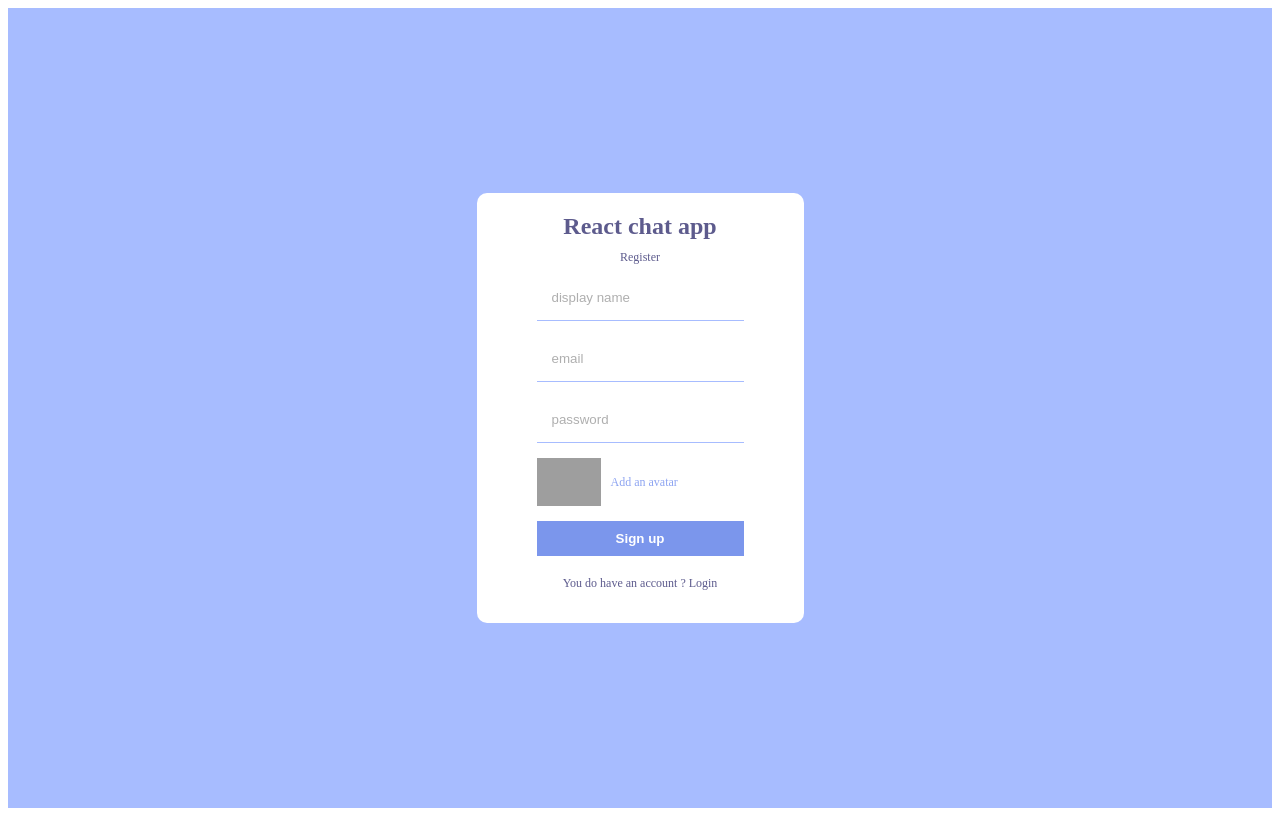
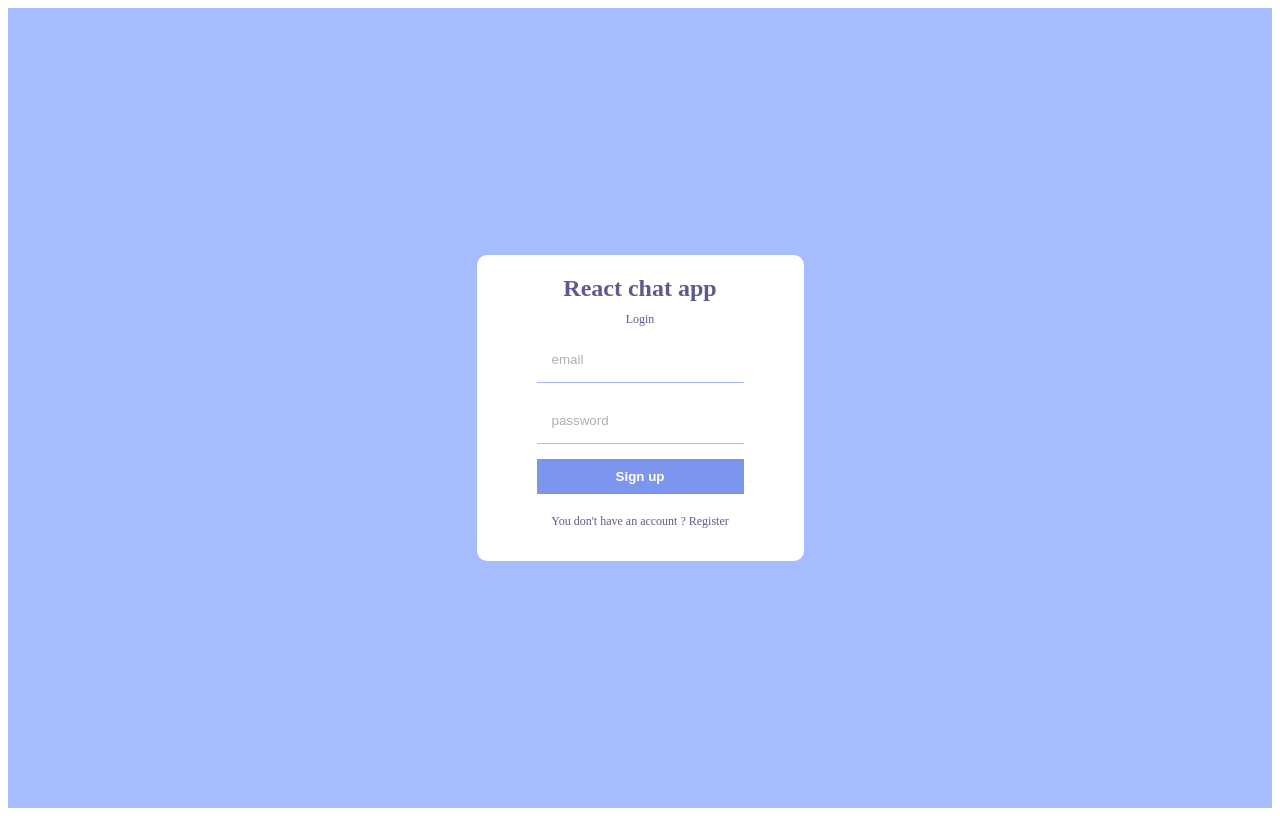
Before and after one commit to ViktorGeorgiev98/chatAppReact, a React (Vite) app in the folder client/: page / in a window 1280 px wide. Built offline with nearby package versions, Linux system fonts and the light colour scheme; grey boxes are pictures that could not be loaded.

Commit message:
created login page component

```diff
--- a/client/src/App.jsx
+++ b/client/src/App.jsx
@@ -1,5 +1,6 @@
 
 import '../src/style.scss'
+import Login from './components/Login/Login'
 import Register from './components/Register/Register'
 
 function App() {
@@ -7,7 +8,8 @@
 
   return (
     <>
-     <Register />
+     {/* <Register /> */}
+     <Login />
     </>
   )
 }
--- /dev/null
+++ b/client/src/components/Login/Login.jsx
@@ -0,0 +1,22 @@
+
+
+const Login = () => {
+
+    return (
+        <div className="formContainer">
+            <div className="formWrapper">
+                <span className="logo">React chat app</span>
+                <span className="title">Login</span>
+                <form>
+                    <input type="email" placeholder="email" />
+                    <input type="password" placeholder="password" />
+                    <button>Sign up</button>
+                </form>
+                <p>You don't have an account ? Register</p>
+            </div>
+
+        </div>
+    )
+}
+
+export default Login;
--- a/client/src/style.scss
+++ b/client/src/style.scss
@@ -54,10 +54,11 @@
                 gap: 10px;
                 color: #8da4f1;
                 font-size: 12px;
+                cursor: pointer;
 
                 img {
-                    max-width: 64px;
-                    max-height: 64px;
+                    max-width: 32px;
+                    max-height: 32px;
                 }
             }
         }
```
